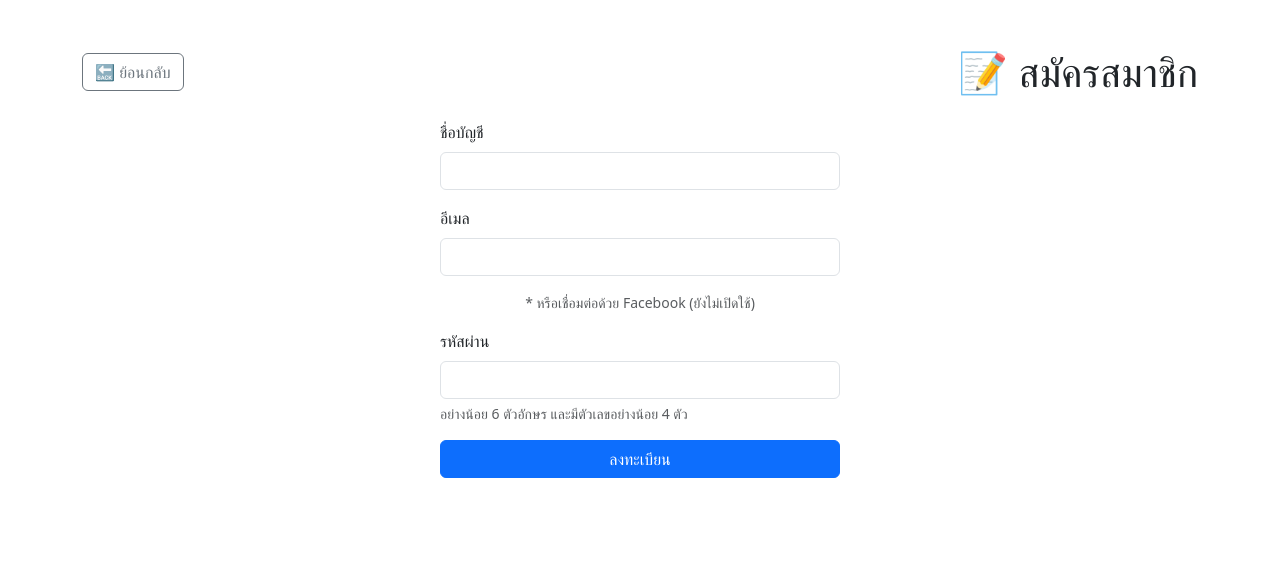
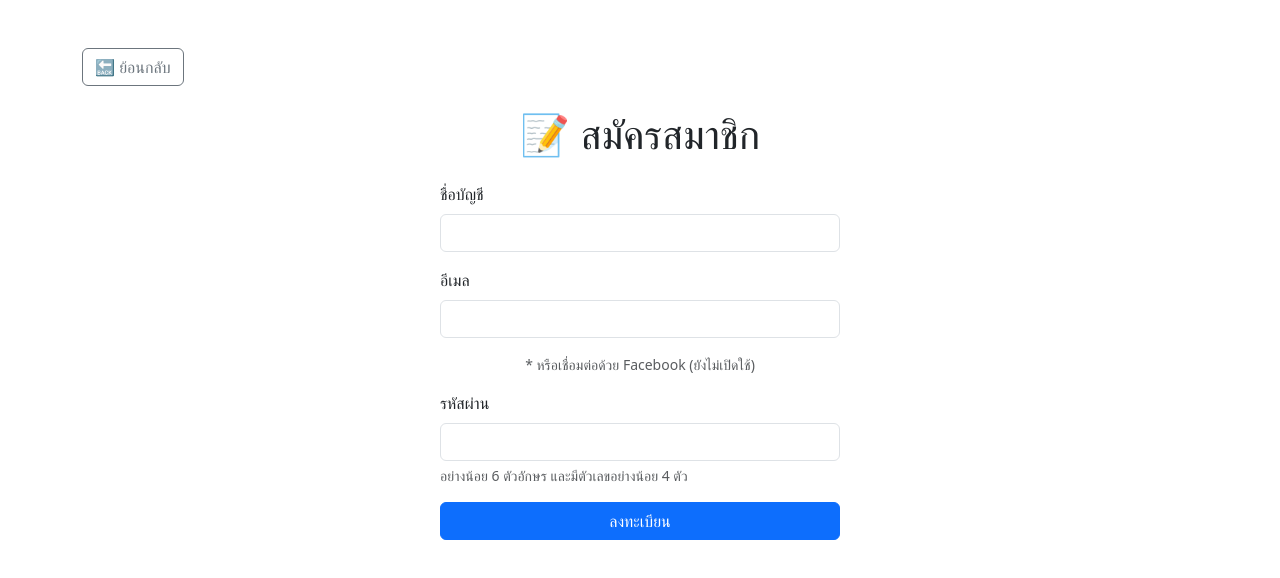
Before and after one commit to JIXDORE/dream-community, a plain HTML site: page register.html in a window 1280 px wide. Drawn offline with nearby package versions, Linux system fonts and the light colour scheme.

Commit message:
Update register.html

```diff
--- a/register.html
+++ b/register.html
@@ -8,10 +8,8 @@
 </head>
 <body class="container py-5">
 
-  <div class="mb-4 d-flex justify-content-between align-items-center">
-    <button onclick="history.back()" class="btn btn-outline-secondary">🔙 ย้อนกลับ</button>
-    <h1 class="mb-0">📝 สมัครสมาชิก</h1>
-  </div>
+  <div class="mb-4"><button onclick="history.back()" class="btn btn-outline-secondary">🔙 ย้อนกลับ</button></div>
+  <div class="text-center mb-4"><h1>📝 สมัครสมาชิก</h1></div>
 
   <form id="register-form" class="mx-auto" style="max-width: 400px;">
     <div class="mb-3">
```
